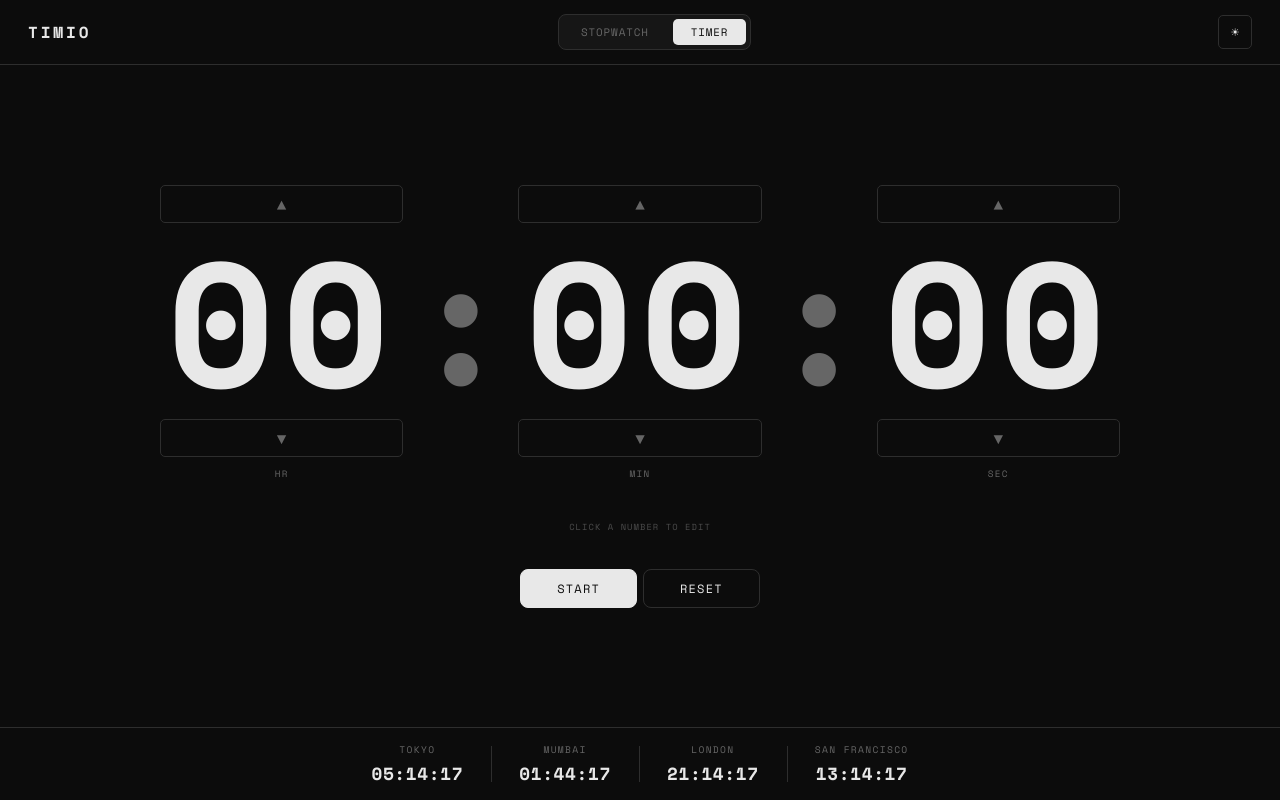
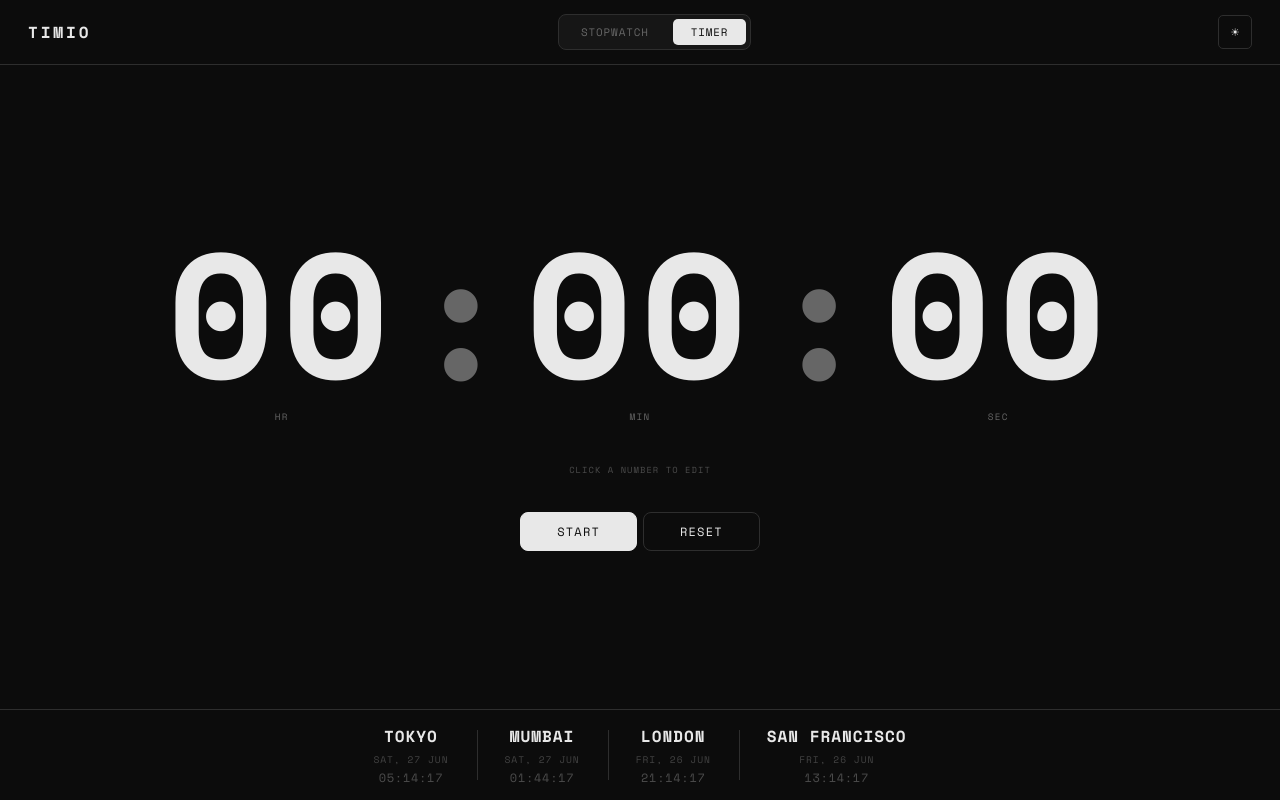
Before and after one commit to NirvanJain/Timio, a React (Vite) app: page / in a window 1280 px wide. Both pictures are taken after a click on the button "TIMER". Built offline with nearby package versions, Linux system fonts and the light colour scheme.

Commit message:
made corrections in footer

```diff
--- a/src/components/FooterClocks.tsx
+++ b/src/components/FooterClocks.tsx
@@ -22,6 +22,15 @@ function formatTime(date: Date, timezone: string): string {
   });
 }
 
+function formatDate(date: Date, timezone: string): string {
+  return date.toLocaleDateString('en-GB', {
+    timeZone: timezone,
+    weekday: 'short',
+    day: 'numeric',
+    month: 'short',
+  });
+}
+
 export default function FooterClocks() {
   const [now, setNow] = useState(() => new Date());
 
@@ -35,6 +44,7 @@ export default function FooterClocks() {
       {CITIES.map((city) => (
         <div className="clock" key={city.timezone}>
           <div className="clock__city">{city.label}</div>
+          <div className="clock__date">{formatDate(now, city.timezone)}</div>
           <div className="clock__time">{formatTime(now, city.timezone)}</div>
         </div>
       ))}
--- a/src/components/TimerStopwatch.tsx
+++ b/src/components/TimerStopwatch.tsx
@@ -80,7 +80,8 @@ export default function TimerStopwatch({ mode }: Props) {
 
   const resetTimer = () => {
     stopTimer();
-    setTimerRemaining(timerTarget);
+    setTimerTarget(0);
+    setTimerRemaining(0);
     setEditField(null);
     setEditBuffer('');
   };
@@ -272,98 +273,59 @@ export default function TimerStopwatch({ mode }: Props) {
 
   const isEditable = !timerRunning;
 
-  const onArrowMouseDown = (e: React.MouseEvent) => {
-    e.preventDefault();             // prevent focus moving to the button
-    arrowClickedRef.current = true; // flag: "an arrow was just pressed"
-  };
-
-  const onArrowClick = (field: 'h' | 'm' | 's', delta: number) => {
-    adjustTimer(field, delta);
-    // Reset after current microtask so subsequent non-arrow clicks work
-    requestAnimationFrame(() => { arrowClickedRef.current = false; });
-  };
-
-  const handleSegmentClick = (field: EditField) => {
-    if (!isEditable || arrowClickedRef.current) return;
-    startEdit(field);
-  };
-
-  const handleSegmentFocus = (field: 'h' | 'm' | 's') => {
-    if (!isEditable || editField === field || arrowClickedRef.current) return;
-    startEdit(field);
-  };
-
   return (
     <>
       <div className="timer-picker">
 
-        {/* ── Hours column ── */}
+        {/* ── Hours ── */}
         <div className="timer-col">
-          {isEditable && (
-            <button className="picker-arrow" onMouseDown={onArrowMouseDown} onClick={() => onArrowClick('h', 1)} aria-label="Increase hours">▲</button>
-          )}
           <span
             ref={(el) => { segmentRefs.current['h'] = el; }}
             className={`timer-seg${isEditable ? ' timer-seg--editable' : ''}${editField === 'h' ? ' timer-seg--active' : ''}`}
             tabIndex={isEditable ? 0 : -1}
-            onClick={() => handleSegmentClick('h')}
-            onFocus={() => handleSegmentFocus('h')}
+            onClick={() => isEditable && startEdit('h')}
+            onFocus={() => isEditable && editField !== 'h' && startEdit('h')}
             onKeyDown={(e) => handleSegmentKeyDown(e, 'h')}
             aria-label={`Hours: ${h}. Click or focus to edit.`}
           >
             {displayH}
           </span>
-          {isEditable && (
-            <button className="picker-arrow" onMouseDown={onArrowMouseDown} onClick={() => onArrowClick('h', -1)} aria-label="Decrease hours">▼</button>
-          )}
           <span className="picker-label">hr</span>
         </div>
 
         <span className="timer-colon">:</span>
 
-        {/* ── Minutes column ── */}
+        {/* ── Minutes ── */}
         <div className="timer-col">
-          {isEditable && (
-            <button className="picker-arrow" onMouseDown={onArrowMouseDown} onClick={() => onArrowClick('m', 5)} aria-label="Increase minutes">▲</button>
-          )}
           <span
             ref={(el) => { segmentRefs.current['m'] = el; }}
             className={`timer-seg${isEditable ? ' timer-seg--editable' : ''}${editField === 'm' ? ' timer-seg--active' : ''}`}
             tabIndex={isEditable ? 0 : -1}
-            onClick={() => handleSegmentClick('m')}
-            onFocus={() => handleSegmentFocus('m')}
+            onClick={() => isEditable && startEdit('m')}
+            onFocus={() => isEditable && editField !== 'm' && startEdit('m')}
             onKeyDown={(e) => handleSegmentKeyDown(e, 'm')}
             aria-label={`Minutes: ${m}. Click or focus to edit.`}
           >
             {displayM}
           </span>
-          {isEditable && (
-            <button className="picker-arrow" onMouseDown={onArrowMouseDown} onClick={() => onArrowClick('m', -5)} aria-label="Decrease minutes">▼</button>
-          )}
           <span className="picker-label">min</span>
         </div>
 
         <span className="timer-colon">:</span>
 
-        {/* ── Seconds column ── */}
+        {/* ── Seconds ── */}
         <div className="timer-col">
-          {isEditable && (
-            <button className="picker-arrow" onMouseDown={onArrowMouseDown} onClick={() => onArrowClick('s', 5)} aria-label="Increase seconds">▲</button>
-          )}
           <span
             ref={(el) => { segmentRefs.current['s'] = el; }}
             className={`timer-seg${isEditable ? ' timer-seg--editable' : ''}${editField === 's' ? ' timer-seg--active' : ''}`}
             tabIndex={isEditable ? 0 : -1}
-            onClick={() => handleSegmentClick('s')}
-            onFocus={() => handleSegmentFocus('s')}
+            onClick={() => isEditable && startEdit('s')}
+            onFocus={() => isEditable && editField !== 's' && startEdit('s')}
             onKeyDown={(e) => handleSegmentKeyDown(e, 's')}
             aria-label={`Seconds: ${s}. Click or focus to edit.`}
           >
             {displayS}
           </span>
-          {isEditable && (
-            <button className="picker-arrow" onMouseDown={onArrowMouseDown} onClick={() => onArrowClick('s', -5)} aria-label="Decrease seconds">▼</button>
-          )}
           <span className="picker-label">sec</span>
         </div>
       </div>
--- a/src/index.css
+++ b/src/index.css
@@ -209,9 +209,7 @@ body {
   padding: 0 0.02em;
   pointer-events: none;
   align-self: center;
-  /* nudge to align with the number row: offset for ▼ arrow + label below */
-  margin-bottom: 66px;
-  margin-top: 38px;
+  margin-bottom: 20px;
 }
 
 .picker-arrow {
@@ -379,22 +377,34 @@ body {
 
 .clock__city {
   font-family: var(--font);
+  font-size: 1rem;
+  font-weight: 700;
+  text-transform: uppercase;
+  letter-spacing: 0.06em;
+  color: var(--text);
+  margin-bottom: 4px;
+}
+
+.clock__date {
+  font-family: var(--font);
   font-size: 0.6rem;
   font-weight: 400;
   text-transform: uppercase;
-  letter-spacing: 0.14em;
+  letter-spacing: 0.1em;
   color: var(--text-muted);
-  margin-bottom: 4px;
+  margin-bottom: 3px;
+  opacity: 0.6;
 }
 
 .clock__time {
   font-family: var(--font);
-  font-size: 1.1rem;
-  font-weight: 700;
-  color: var(--text);
+  font-size: 0.75rem;
+  font-weight: 400;
+  color: var(--text-muted);
   font-feature-settings: "zero" 0, "tnum" 1;
   font-variant-numeric: tabular-nums;
-  letter-spacing: 0.04em;
+  letter-spacing: 0.06em;
+  opacity: 0.7;
 }
 
 /* ─── Responsive ────────────────────────────────────────────── */
```
